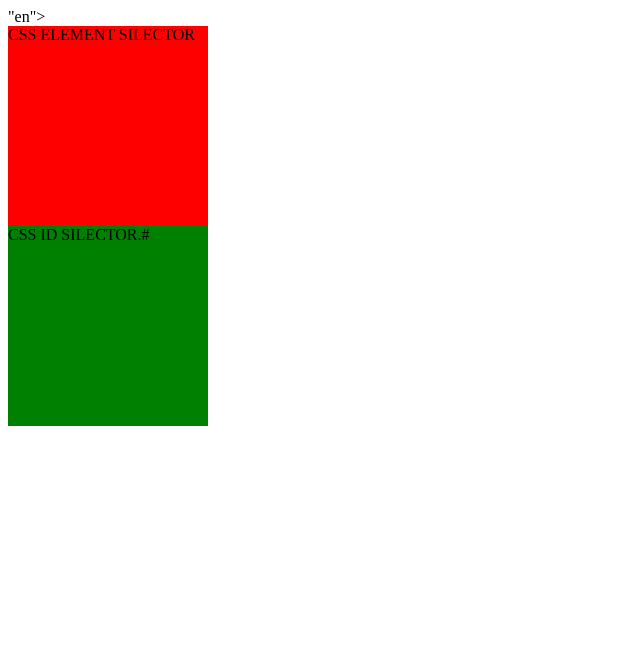
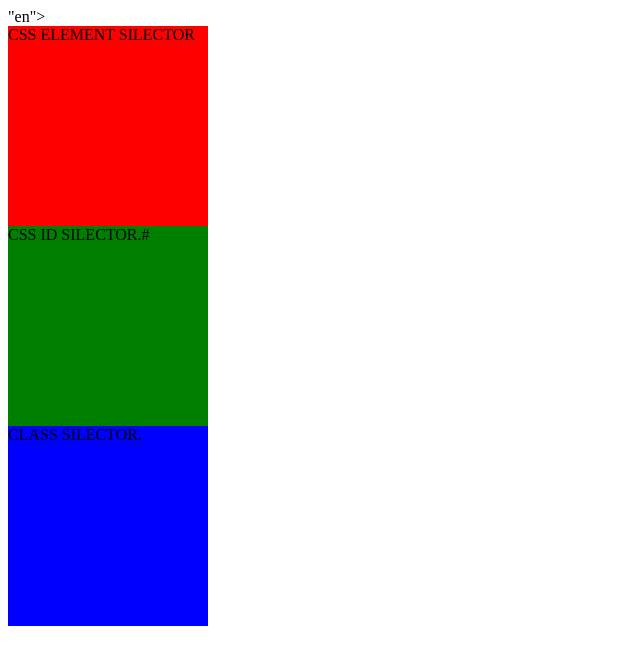
Before and after one commit to shamsesaf2509/CSS-SILECTOR, a plain HTML site: page index.html in a window 1280 px wide. Shown: the whole page, without its empty margins (0-640 px from the left). Drawn offline with Linux system fonts and the light colour scheme.

Commit message:
class silector

```diff
--- a/index.html
+++ b/index.html
@@ -27,11 +27,24 @@
             background: green;
 
           }
+          /*
+         3. class silector syntax
+         element.id {
+          property:value;
+          }*/
+          span.b1{
+
+            display: block;
+            width: 200px;
+            height: 200px;
+            background:blue ;
+          }
     </STYle>
     </head>
     <body>
     <div>CSS ELEMENT SILECTOR</div>
     <span id="a1">CSS ID SILECTOR.# </span>
+    <span class="b1">CLASS SILECTOR.</span>
 
 
 </body>
```
